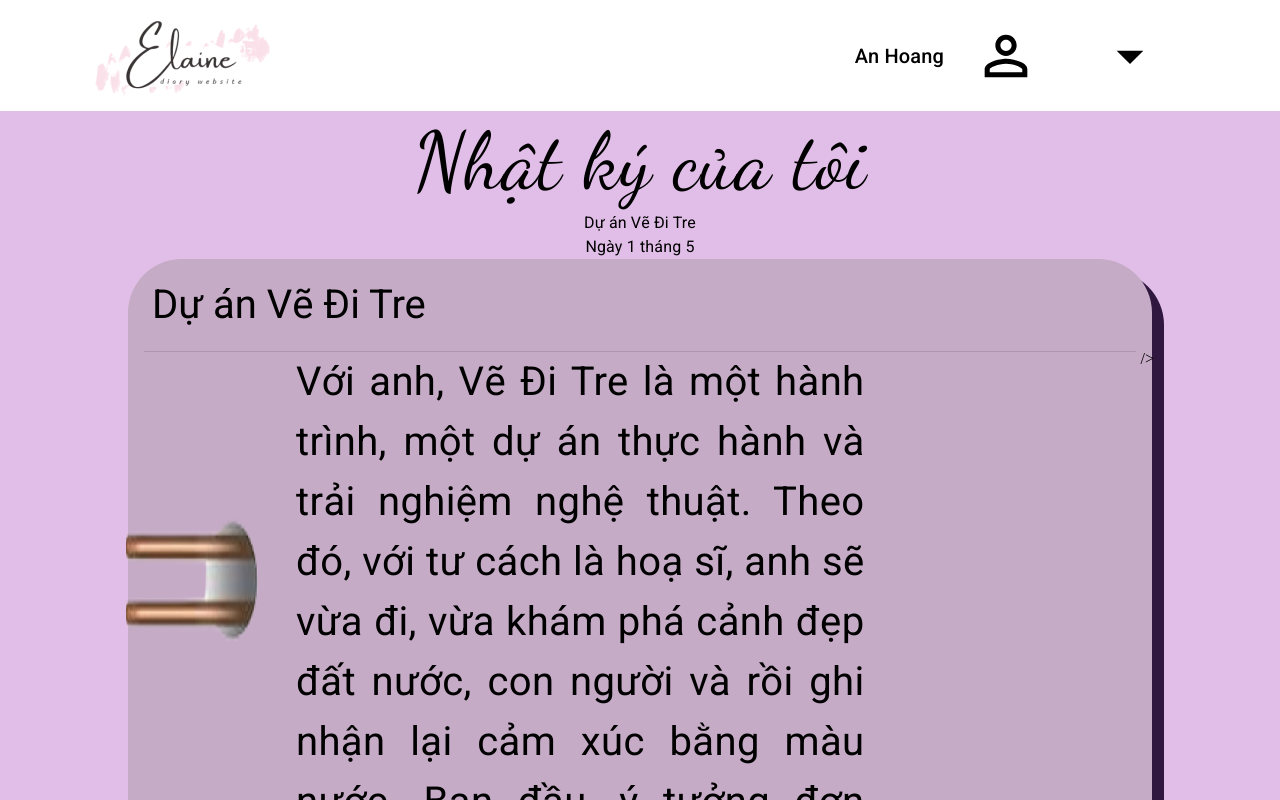
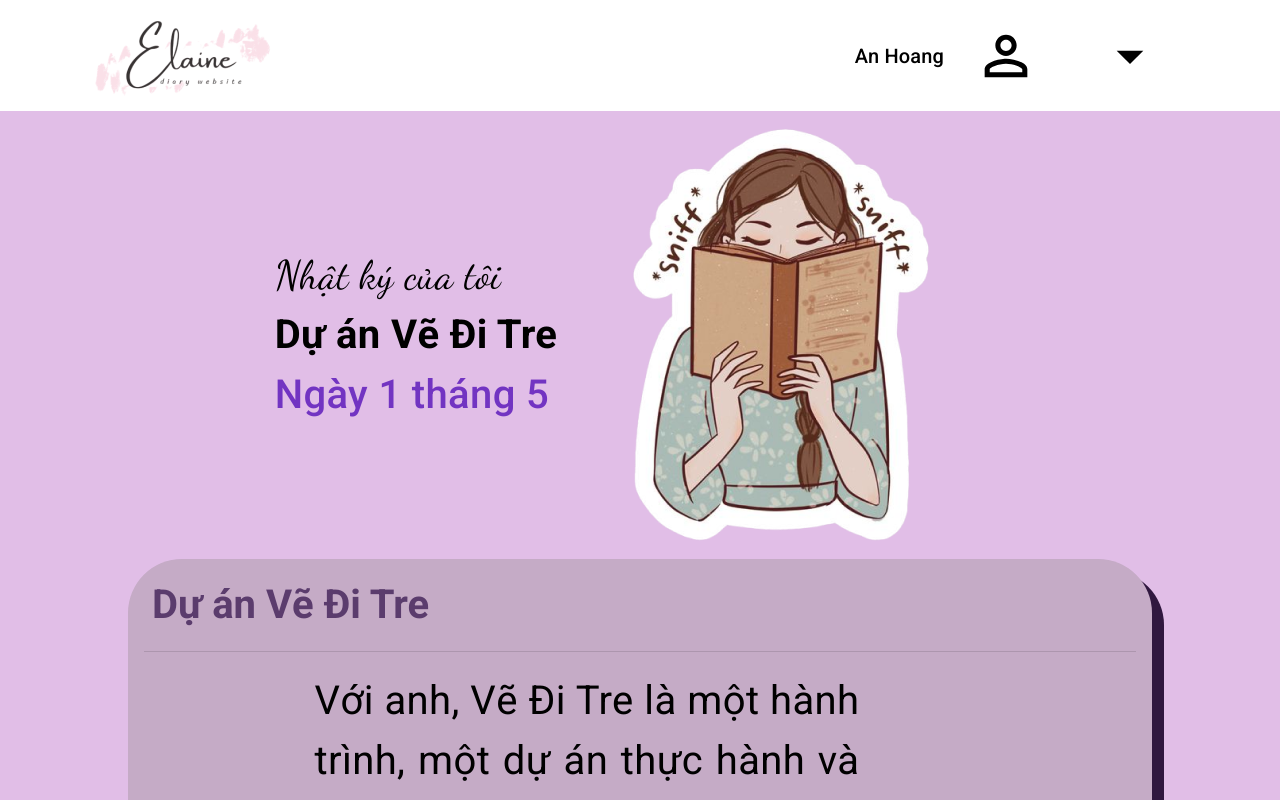
Before and after one commit to anhhdev2203/ElaineDiary, a React (Vite) app: page /mydiary/1 in a window 1280 px wide. Shown: the top 800 px of the page. Built offline with nearby package versions, Linux system fonts and the light colour scheme; a web font is replaced by a local one.

Commit message:
add img, css text

```diff
--- a/src/pages/MyDiaryDetail/data/contentBox.jsx
+++ b/src/pages/MyDiaryDetail/data/contentBox.jsx
@@ -4,7 +4,7 @@ import coverImage from "../img/cover.png";
 import feelImage from "../img/HAPPY.png";
 import Grid from "@mui/material/Unstable_Grid2";
 
-const Img = styled("img")({
+export const Img = styled("img")({
   // height: "100%",
   // width: "50%",
   // position: "absolute",
@@ -41,7 +41,8 @@ const responsiveBOX = {
 export const responsiveContent = {
   "@media (max-width: 320px)": {
     //điện thoại
-    fontSize: "0rem",
+
+    fontSize: "1rem",
     backgroundColor: "#C2BCC5",
     display: "none",
   },
@@ -92,12 +93,13 @@ export const ContentBox = ({ title, content }) => {
             fontFamily: "Roboto",
             fontSize: "24px",
             lineHeight: "28px",
-
+            fontWeight: "600",
             ...responsiveContent,
             pt: 4,
             pb: 4,
             m: 0,
             position: "absolutess",
+            color: "#5B3C6D",
           }}
         >
           {title}
@@ -108,6 +110,7 @@ export const ContentBox = ({ title, content }) => {
           container
           spacing={0.5}
           // minHeight={160}
+
           sx={{ position: "relative" }}
         >
           {/* <Grid */}
@@ -119,6 +122,7 @@ export const ContentBox = ({ title, content }) => {
             display="flex"
             justifyContent="center"
             alignItems="flex-start"
+            padding="2%"
           >
             <Typography
               sx={{
@@ -135,7 +139,6 @@ export const ContentBox = ({ title, content }) => {
           <Grid sx={{ display: "flex", alignItems: "flex-end" }}>
             <Img alt="fell" src={feelImage} />
           </Grid>
-          />
           {/* </Grid> */}
         </Grid>
       </Box>
--- a/src/pages/MyDiaryDetail/data/storeDinary.jsx
+++ b/src/pages/MyDiaryDetail/data/storeDinary.jsx
@@ -6,25 +6,30 @@ export const DATASTORE = [
     content:
       "Với anh, Vẽ Đi Tre là một hành trình, một dự án thực hành và trải nghiệm nghệ thuật. Theo đó, với tư cách là hoạ sĩ, anh sẽ vừa đi, vừa khám phá cảnh đẹp đất nước, con người và rồi ghi nhận lại cảm xúc bằng màu nước. Ban đầu, ý tưởng đơn giản có vậy thôi. Nhưng càng đi, anh càng khám phá được nhiều ý nghĩa của cuộc sống, và của nghệ thuật. Anh vốn chẳng mấy tin vào “cơ duyên” hay “luật hấp dẫn” nhưng qua những chuyến đi, anh bắt đầu thực sự tin vào điều này và đã đôi lần dùng nó để giải thích những ‘sự tình cờ lạ lùng’. Đúng là khi mọi tâm trí mình tập trung vào việc gì thì vũ trụ sẽ mang đến cho ta điều đó. Như việc kết nối và đồng hành cùng Lotus Gallery, cùng tham gia dự án Sự Sống (một tổ hợp các hoạt động nghệ thuật nhằm tôn vinh vẻ đẹp của thiên nhiên hoang dã) - là những cơ duyên vô giá đã đến với anh trên hành trình, điều mà anh không thể có được nếu chỉ vẽ trong xưởng vẽ của mình.",
     color: "happy",
+    author: "me",
   },
   {
     id: "2",
     date: "Ngày 2 tháng 5",
     color: "great",
+    author: "me",
   },
   {
     id: "3",
     date: "Ngày 3 tháng 5",
     color: "normal",
+    author: "me",
   },
   {
     id: "4",
     date: "Ngày 4 tháng 5",
     color: "sad",
+    author: "me",
   },
   {
     id: "5",
     date: "Ngày 1 tháng 5",
     color: "upset",
+    author: "me",
   },
 ];
--- a/src/pages/MyDiaryDetail/index.jsx
+++ b/src/pages/MyDiaryDetail/index.jsx
@@ -1,10 +1,15 @@
-import { Stack, Box, Typography } from "@mui/material";
+import { Stack, Box, Typography, styled } from "@mui/material";
 import { useState } from "react";
 import { useParams } from "react-router";
 import { DATASTORE } from "./data/storeDinary";
-import { ContentBox } from "./data/contentBox";
+import { ContentBox, Img } from "./data/contentBox";
 import "./myDiaryDetail.css";
+import { responsiveContent } from "./data/contentBox";
+
+import girlReads from "./img/readBook.png";
+
 // import responsiveContent
+
 function MyDiaryDetail() {
   const { id } = useParams();
   // happy: rất vui, great: vui, normal: bình thường, sad: buồn, upset: rất buồn
@@ -39,26 +44,50 @@ function MyDiaryDetail() {
                 display: "flex",
                 justifyContent: "center",
                 alignItems: "center",
+                fontFamily: "Roboto",
               }}
             >
               <Stack
+                direction={"row"}
                 sx={{
                   display: "flex",
                   justifyContent: "center",
                   alignItems: "center",
                 }}
               >
+                <Stack>
                   <Typography
                     sx={{
+                      ...responsiveContent,
                       fontFamily: "Dancing Script",
-                    fontSize: "80px",
-                    lineHeight: "100px",
+                      fontSize: "90px",
+                      fontWeight: "400",
+
+                      // lineHeight: "100px",
                     }}
                   >
-                  Nhật ký của tôi
+                    {diary.author === "me"
+                      ? "Nhật ký của tôi"
+                      : `Nhật ký của ${diary.author}`}
                   </Typography>
-                <Typography> {diary.title}</Typography>
-                <Typography>{diary.date}</Typography>
+
+                  <Typography sx={{ ...responsiveContent, fontWeight: "700" }}>
+                    {diary.title}
+                  </Typography>
+
+                  <Typography
+                    sx={{
+                      ...responsiveContent,
+                      color: "#7234C2",
+                      fontWeight: "500",
+                    }}
+                  >
+                    {diary.date}
+                  </Typography>
+                </Stack>
+                <Stack>
+                  <Img alt="girl reads book" src={girlReads} />
+                </Stack>
               </Stack>
 
               <ContentBox title={diary.title} content={diary.content} />
--- a/src/pages/MyDiaryDetail/myDiaryDetail.css
+++ b/src/pages/MyDiaryDetail/myDiaryDetail.css
@@ -1,3 +1 @@
 @import url('https://fonts.googleapis.com/css2?family=Dancing+Script&display=swap');
-
-.MuiBox-root css-dfdoi {}
```
Also changed, not shown: src/pages/MyDiaryDetail/img/readBook.png (renamed from src/pages/MyDiaryDetail/img/image 40.png). Lines whose indentation alone changed are shown as unchanged.
